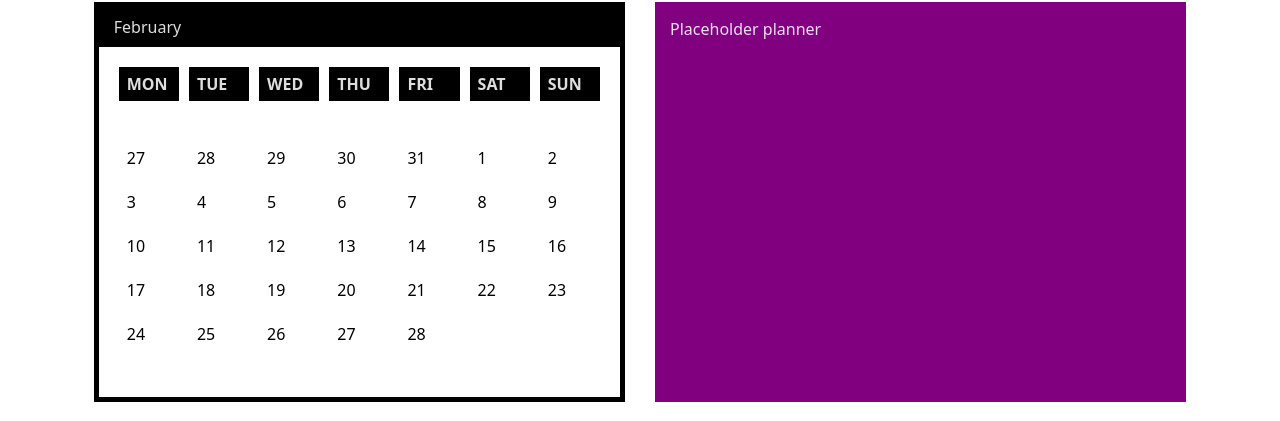
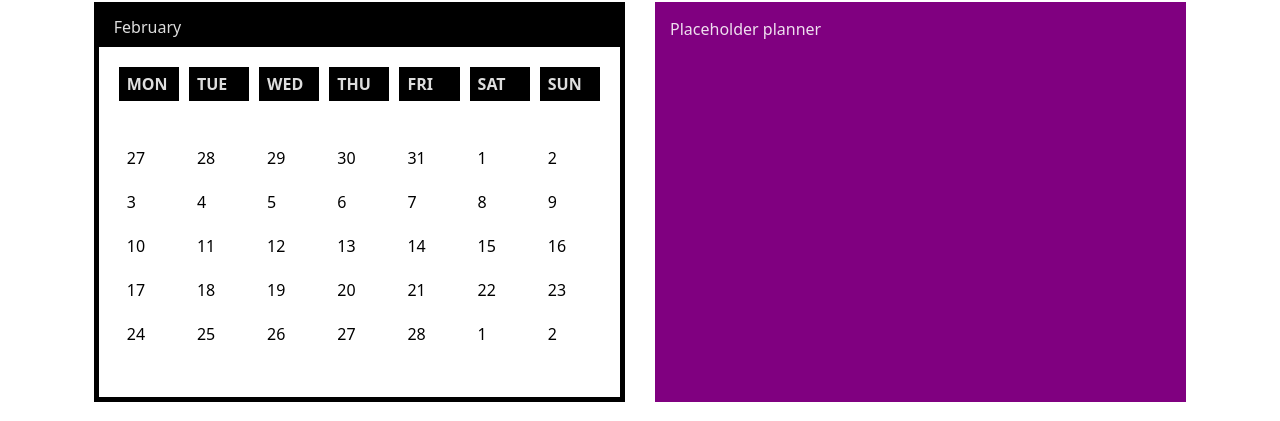
Before and after one commit to jubrito/planner-with-calendar, a React (Vite) app: page / in a window 1280 px wide. Shown: the part 252-673 px from the top of the page. Built offline with nearby package versions, Linux system fonts and the light colour scheme.

Commit message:
feat: add days from next month

```diff
--- a/src/features/Calendar/Calendar.tsx
+++ b/src/features/Calendar/Calendar.tsx
@@ -5,6 +5,7 @@ import {
   currentMonthName,
   currentMonthNumberOfDays,
   currentYear,
+  nextMonthName,
   previousMonthName,
   previousMonthNumberOfDays,
   weekDays,
@@ -14,24 +15,7 @@ import { WeekDaysNamesAbbreviations } from "../../utils/enums";
 import styles from "./_calendar.module.scss";
 
 const Calendar = () => {
-  const getWeekDayNameWhenMonthStarts = (): WeekDaysNamesAbbreviations => {
-    const firstDayOfTheMonthDate = new Date(currentYear, currentMonth, 1);
-    const dayOfWeek = firstDayOfTheMonthDate.getDay();
-    let dayName: WeekDaysNamesAbbreviations;
-    if (dayOfWeek === 0) {
-      dayName = weekDaysWithAbbreviation[6]; // Sunday (6)
-    } else {
-      dayName = weekDaysWithAbbreviation[dayOfWeek - 1]; // Monday (0) to Saturday (5)
-    }
-    return dayName;
-  };
-  const getWeekDayNameWhenMonthEnds = (): WeekDaysNamesAbbreviations => {
-    const lastDayOfTheMonthDate = new Date(
-      currentYear,
-      currentMonth,
-      currentMonthNumberOfDays
-    );
-    const dayOfWeek = lastDayOfTheMonthDate.getDay();
+  const getDayName = (dayOfWeek: number) => {
     let dayName: WeekDaysNamesAbbreviations;
     if (dayOfWeek === 0) {
       dayName = weekDaysWithAbbreviation[6]; // Sunday (6)
@@ -41,30 +25,61 @@ const Calendar = () => {
     return dayName;
   };
 
-  const numOfDaysFromPreviousMonthOnCurrentCalendar = () => {
-    let previousMonthDays = 0;
-    const weekDayNameWhenMonthStarts: WeekDaysNamesAbbreviations =
-      getWeekDayNameWhenMonthStarts();
-
-    for (const weekDay of weekDaysWithAbbreviation) {
-      if (weekDay === weekDayNameWhenMonthStarts) return previousMonthDays;
-      previousMonthDays++;
-    }
-    return previousMonthDays;
+  const getWeekDayNameWhenMonthStarts = (): WeekDaysNamesAbbreviations => {
+    const firstDayOfTheMonthDate = new Date(currentYear, currentMonth, 1);
+    const dayOfWeek = firstDayOfTheMonthDate.getDay();
+    return getDayName(dayOfWeek);
   };
 
-  const filledCurrentMonthDays = () => {
-    const filledArray = [...currentMonthDays];
+  const getWeekDayNameWhenMonthEnds = (): WeekDaysNamesAbbreviations => {
+    const lastDayOfTheMonthDate = new Date(
+      currentYear,
+      currentMonth,
+      currentMonthNumberOfDays
+    );
+    const dayOfWeek = lastDayOfTheMonthDate.getDay();
+    return getDayName(dayOfWeek);
+  };
+
+  const numOfDaysFromOtherMonthOnCurrentCalendar = (
+    weekDayName: WeekDaysNamesAbbreviations
+  ) => weekDaysWithAbbreviation.indexOf(weekDayName);
+
+  const currentMonthDaysWithPreviousMonth = () => {
     var date = new Date();
     date.setDate(0);
     const lastDayOfPreviousMonth = date.getDate();
+    const filledArray = [...currentMonthDays];
+    const weekDayNameWhenMonthStarts: WeekDaysNamesAbbreviations =
+      getWeekDayNameWhenMonthStarts();
     const numberOfDaysOfPreviousMonth =
-      numOfDaysFromPreviousMonthOnCurrentCalendar();
+      numOfDaysFromOtherMonthOnCurrentCalendar(weekDayNameWhenMonthStarts);
 
     for (let i = 0; i < numberOfDaysOfPreviousMonth; i++) {
       filledArray.unshift({
         month: previousMonthName,
         day: lastDayOfPreviousMonth - i,
+      });
+    }
+
+    return filledArray;
+  };
+
+  const currentMonthDaysWithPreviousAndNextMonths = () => {
+    const firstDayOfNextMonth = 1;
+    const filledArray = [...currentMonthDaysWithPreviousMonth()];
+    const weekDayNameWhenMonthEnds: WeekDaysNamesAbbreviations =
+      getWeekDayNameWhenMonthEnds();
+
+    const numberOfDaysOfNextMonth =
+      weekDays.length -
+      1 -
+      numOfDaysFromOtherMonthOnCurrentCalendar(weekDayNameWhenMonthEnds);
+
+    for (let i = 0; i < numberOfDaysOfNextMonth; i++) {
+      filledArray.push({
+        month: nextMonthName,
+        day: firstDayOfNextMonth + i,
       });
     }
     return filledArray;
@@ -83,7 +98,8 @@ const Calendar = () => {
         })}
       </div>
       <div className={styles.daysContainer}>
-        {filledCurrentMonthDays().map((filledCurrentMonthDay) => {
+        {currentMonthDaysWithPreviousAndNextMonths().map(
+          (filledCurrentMonthDay) => {
             return (
               <div
                 key={filledCurrentMonthDay.month + filledCurrentMonthDay.day}
@@ -92,7 +108,8 @@ const Calendar = () => {
                 {filledCurrentMonthDay.day}
               </div>
             );
-        })}
+          }
+        )}
       </div>
     </section>
   );
--- a/src/utils/constants.ts
+++ b/src/utils/constants.ts
@@ -47,6 +47,14 @@ export const currentMonthName = new Date().toLocaleString("default", {
   month: "long",
 });
 
+export const nextMonthName = new Date(
+  currentYear,
+  currentMonth + 1,
+  1
+).toLocaleString("default", {
+  month: "long",
+});
+
 export const previousMonthName = new Date(
   currentYear,
   currentMonth,
@@ -68,10 +76,7 @@ export const currentMonthNumberOfDays = new Date(
 ).getDate();
 
 const monthDays = [...Array(currentMonthNumberOfDays).keys()];
-// export const currentMonthDays = Array.from(
-//   Array(currentMonthNumberOfDays),
-//   (currentMonthNumberOfDays) => currentMonthNumberOfDays + 1
-// );
+
 export const currentMonthDays = monthDays.map((day) => ({
   month: currentMonthName,
   day: day + 1,
```
Lines whose indentation alone changed are shown as unchanged.
